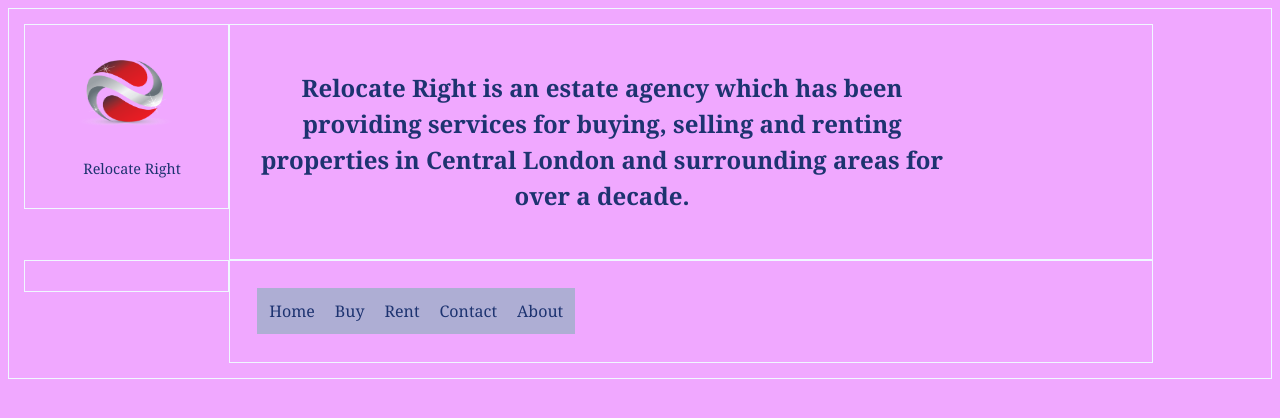
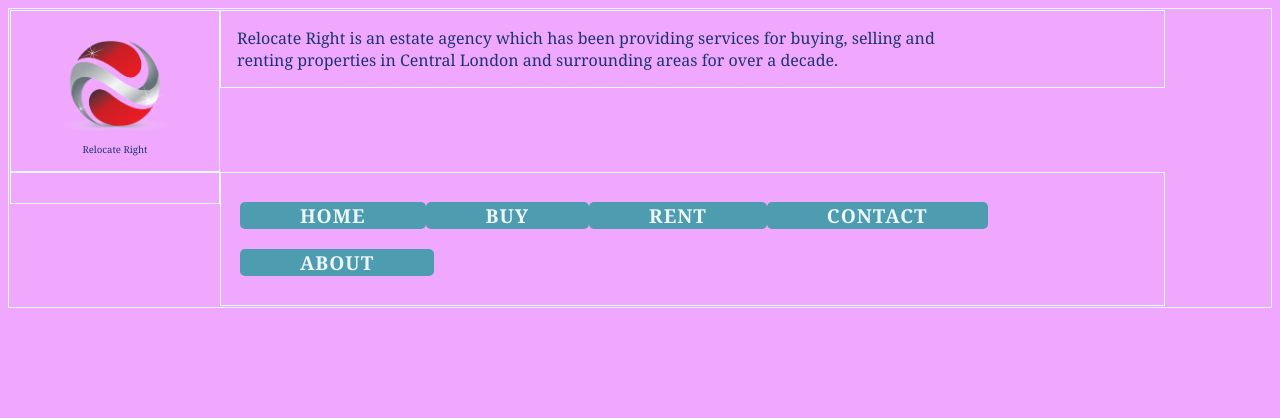
Before and after one commit to AlexandruSburlescu/Relocate-Right, a PHP site: page / in a window 1280 px wide. Shown: the top 418 px of the page. Run offline with PHP 8.4, Linux system fonts and the light colour scheme.

Commit message:
header with box-sizing

```diff
--- a/css/main.css
+++ b/css/main.css
@@ -9,7 +9,7 @@
 [class*="col-"] {
     float: left;
     padding: 15px;
-    border: 1px solid #f0f8ff ;
+    border: 0.1px solid #f0f8ff ;
 }
 .col-1 {width: 8.33%;}
 .col-2 {width: 16.66%;}
@@ -46,6 +46,10 @@ h2 {
 p {
     font-size:.90em;
     text-indent: 3em;
+    text-align: left;
+    padding:0;
+    max-width:100%;
+    max-height:20%;
 }
 
 
@@ -74,61 +78,79 @@ p {
 }
 
 .header {
-            padding: 15px;
+            padding: 1px;
             border: 1px solid #f0f8ff ;
 }
 
 #logo {
-            padding:10px;
-            width:170px;
-            height:100px;
+            padding:1px;
     }
 
+#logo-text {
+            text-align:center;
+            max-width:100%;
+            max-height:20%;
+            font-size:0.6em;
+            }
 img {
         max-width:100%;
-        max-height:100%;
+        max-height:80%;
 
      }
 
 #brand {
 
-    padding:10px;
+    padding:1px;
     width:80%;
-    height:20%;
+    height:80%;
+    font-size:100%
 }
 
 #left-menu {
         text-align:left;
-        padding:10px;
-        width:80%!important;
-        height:80%!important;
-}
+        padding:0px;
+             }
 
-ul {
+#left-menu ul {
     list-style-type: none;
+    float: left;
     margin: 2px;
     padding: 2px;
     overflow: hidden ;
-    display: inline-table;
-    background-color: #AEAED4;
-}
+    display: inline;
 
-li {
-    float: left;
-    padding: 10px;
 
 }
 
-li a {
+#left-menu li {
+    float: left;
+    padding-left: 50px;
+    padding-right:50px;
+    font-size: 1.2em;
 
-    color: white;
+}
+
+#left-menu li a {
+    color: #f0f8ff;
     text-align: left;
     padding: 10px;
     text-decoration: none;
 }
 
-li a:hover {
-    background-color: #AEFFD4;
+#left-menu li a:hover {
+    background-color: #933fff;
+}
+
+#left-menu .button {
+    display: block;
+    background: #4E9CAF;
+    text-align: center;
+    margin: 10px 0;
+    text-transform: uppercase;
+    letter-spacing: 1px;
+    border-radius: 5px;
+    color: #f0f8ff;
+    font-weight: bold;
 }
 
 .lreel {
--- a/header.php
+++ b/header.php
@@ -5,16 +5,12 @@
                 <div  id="logo-pic" name="Logo">
                         <img src="img/logo.png" id="logo">
                 </div>
-                <div id="logo-text" name="Logo Text">
-                        <p>Relocate Right</p>
-                </div>
+                <div id="logo-text" name="Logo Text">Relocate Right</div>
              </div>
             <div class ="col-9">
                 <div id="brand" name="Brand">
-                    <h2>
-                        Relocate Right is an estate agency which has been providing services for buying,
-                     selling and renting properties in Central London and surrounding areas for over a decade.
-                     </h2>
+                  Relocate Right is an estate agency which has been providing services for buying,
+                    selling and renting properties in Central London and surrounding areas for over a decade.
                 </div>
             </div>
         </div>
@@ -23,11 +19,11 @@
             <div class="col-9">
                  <div id ="left-menu" name="Menu">
                         <ul>
-                            <li>Home</li>
-                            <li>Buy</li>
-                            <li>Rent</li>
-                            <li>Contact</li>
-                            <li>About</li>
+                            <li class="button"><a href="index.php">Home</a></li>
+                            <li class="button"><a href="listings/buy.php">Buy</a></li>
+                            <li class="button"><a href="listings/rent.php">Rent</a></li>
+                            <li class="button"><a href="contact.php">Contact</a></li>
+                            <li class="button"><a href="about.php">About</a></li>
                         </ul>
                   </div>
             </div>
```
